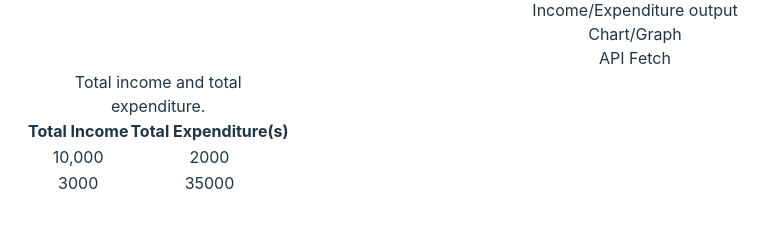
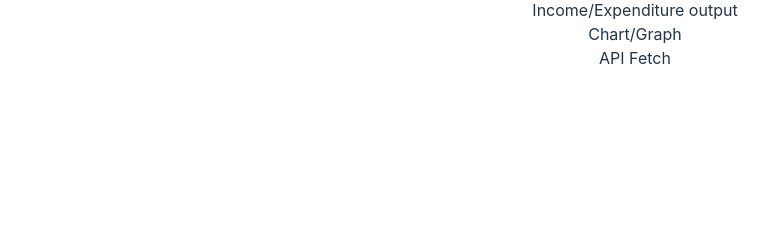
Before and after one commit to solidmoneyti/Project2, a React (Vite) app: page / in a window 1280 px wide. Shown: the part 1141-1366 px from the top of the page, without its empty margins (5-774 px from the left). After the commit the page ends 1243 px from the top, so only its background shows below. Built offline with nearby package versions, Linux system fonts and the light colour scheme.

Commit message:
created modal jsx

```diff
--- a/src/App.css
+++ b/src/App.css
@@ -1,5 +1,5 @@
 #root {
-  max-width: 1280px;
+  max-width: 1650px;
   margin: 0 auto;
   padding: 2rem;
   text-align: center;
--- a/src/App.jsx
+++ b/src/App.jsx
@@ -1,8 +1,7 @@
 import React, { useState } from 'react';
-import reactLogo from './assets/react.svg';
-import viteLogo from '/vite.svg';
 import './App.css';
 import Navbar from './component/Navbar/index';
+import ExpenseModal from './component/table/ExpenseModal';
 
 const App = () => {
   //FOR EXPENSES
@@ -10,12 +9,6 @@ const App = () => {
   const [expenseName, setExpenseName] = useState('');
   const [expenseAmount, setExpenseAmount] = useState('');
   const [expenseDate, setExpenseDate] = useState('');
- //FOR API DATA
-  // const [costOfLivingData, setCostOfLivingData] = useState(null);
-  // const [isLoading, setIsLoading] = useState(true);
-  // const [error, setError] = useState(null);
-
-
 
   const handleOpenModal = () => {
     setIsModalOpen(true);
@@ -81,49 +74,18 @@ const App = () => {
         </div>
       </div>
 
-{/*table for total expenditure and total income*/}
-      <table>
-  <caption class="caption-top">
-    Total income and total expenditure.
-  </caption>
-  <thead>
-    <tr>
-      <th>Total Income</th>
-      <th>Total Expenditure(s)</th>
-    </tr>
-  </thead>
-  <tbody>
-    <tr>
-      <td>10,000</td>
-      <td>2000</td>
-    </tr>
-    <tr>
-      <td>3000</td>
-      <td >35000</td>
-    </tr>
-    </tbody>
-</table>
-
-{/*table shadow*/}
-<div class="shadow-2xl ..."></div>
-
       {/* Expense Modal */}
-      {isModalOpen && (
-        <div className="fixed z-10 inset-0 overflow-y-auto flex justify-center items-center">
-          <div className="relative bg-white rounded-lg w-1/3">
-            <div className="p-8">
-              <h2 className="text-lg font-semibold mb-4">Add Expense</h2>
-              <input type="text" placeholder="Expense Name" className="border border-gray-300 rounded-lg mb-4 w-full px-4 py-2" value={expenseName} onChange={(e) => setExpenseName(e.target.value)} />
-              <input type="number" placeholder="Amount" className="border border-gray-300 rounded-lg mb-4 w-full px-4 py-2" value={expenseAmount} onChange={(e) => setExpenseAmount(e.target.value)} />
-              <input type="date" placeholder="Date" className="border border-gray-300 rounded-lg mb-4 w-full px-4 py-2" value={expenseDate} onChange={(e) => setExpenseDate(e.target.value)} />
-              <div className="flex justify-end">
-                <button className="bg-blue-500 hover:bg-blue-700 text-white font-bold py-2 px-4 rounded" onClick={handleAddExpense}>Add</button>
-                <button className="bg-gray-300 hover:bg-gray-400 text-gray-800 font-bold py-2 px-4 rounded ml-4" onClick={handleCloseModal}>Cancel</button>
-              </div>
-            </div>
-          </div>
-        </div>
-      )}
+      <ExpenseModal
+        isOpen={isModalOpen}
+        onClose={handleCloseModal}
+        onAddExpense={handleAddExpense}
+        expenseName={expenseName}
+        setExpenseName={setExpenseName}
+        expenseAmount={expenseAmount}
+        setExpenseAmount={setExpenseAmount}
+        expenseDate={expenseDate}
+        setExpenseDate={setExpenseDate}
+      />
     </div>
   );
 };
--- /dev/null
+++ b/src/component/table/ExpenseModal.jsx
@@ -0,0 +1,26 @@
+// ExpenseModal.js
+
+import React from 'react';
+
+const ExpenseModal = ({ isOpen, onClose, onAddExpense, expenseName, setExpenseName, expenseAmount, setExpenseAmount, expenseDate, setExpenseDate }) => {
+  return (
+    isOpen && (
+      <div className="fixed z-10 inset-0 overflow-y-auto flex justify-center items-center">
+        <div className="relative bg-white rounded-lg w-1/3">
+          <div className="p-8">
+            <h2 className="text-lg font-semibold mb-4">Add Expense</h2>
+            <input type="text" placeholder="Expense Name" className="border border-gray-300 rounded-lg mb-4 w-full px-4 py-2" value={expenseName} onChange={(e) => setExpenseName(e.target.value)} />
+            <input type="number" placeholder="Amount" className="border border-gray-300 rounded-lg mb-4 w-full px-4 py-2" value={expenseAmount} onChange={(e) => setExpenseAmount(e.target.value)} />
+            <input type="date" placeholder="Date" className="border border-gray-300 rounded-lg mb-4 w-full px-4 py-2" value={expenseDate} onChange={(e) => setExpenseDate(e.target.value)} />
+            <div className="flex justify-end">
+              <button className="bg-blue-500 hover:bg-blue-700 text-white font-bold py-2 px-4 rounded" onClick={onAddExpense}>Add</button>
+              <button className="bg-gray-300 hover:bg-gray-400 text-gray-800 font-bold py-2 px-4 rounded ml-4" onClick={onClose}>Cancel</button>
+            </div>
+          </div>
+        </div>
+      </div>
+    )
+  );
+};
+
+export default ExpenseModal;
```
